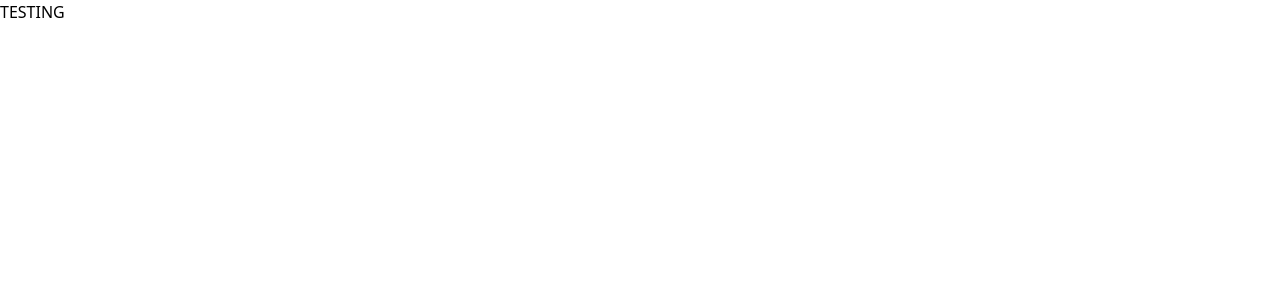
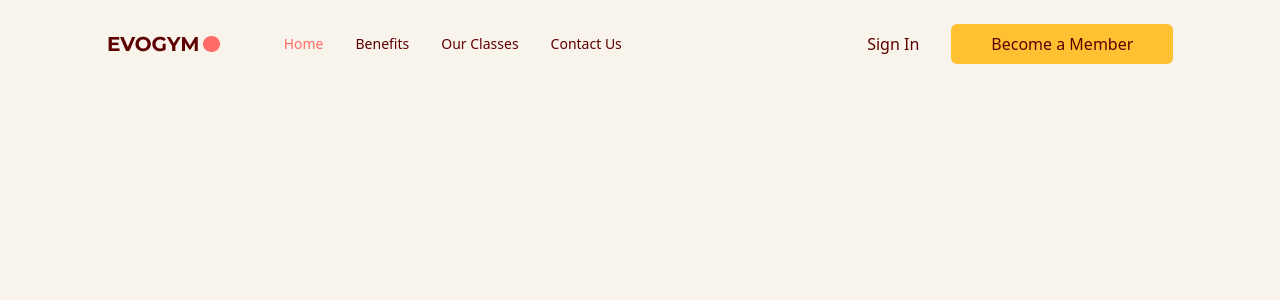
Before and after one commit to hadidhardiansyah/fitness-app, a React (Vite) app: page / in a window 1280 px wide. Shown: the top 300 px of the page. Built offline with nearby package versions, Linux system fonts and the light colour scheme.

Commit message:
Create Navbar

```diff
--- a/src/App.tsx
+++ b/src/App.tsx
@@ -1,9 +1,30 @@
+import Navbar from "@/scenes/navbar"
+import { useEffect, useState } from "react"
+import { SelectedPage } from "@/shared/types";
+
 function App() {
+  const [selectedPage, setSelectedPage] = useState<SelectedPage>(SelectedPage.Home);
+  const [isTopOfPage, setIsTopOfPage] = useState<boolean>(true);
+
+  useEffect(() => {
+    const handleScroll = () => {
+      if (window.scrollY === 0) {
+        setIsTopOfPage(true);
+        setSelectedPage(SelectedPage.Home);
+      }
+
+      if (window.scrollY !== 0) setIsTopOfPage(false);
+    }
+
+    window.addEventListener("scroll", handleScroll);
+
+    return () => window.removeEventListener("scroll", handleScroll);
+  }, []);
 
   return (
-    <>
-      TESTING
-    </>
+    <div className="app bg-gray-20">
+      <Navbar isTopOfPage={isTopOfPage} selectedPage={selectedPage} setSelectedPage={setSelectedPage} />
+    </div>
   )
 }
 
--- /dev/null
+++ b/src/hooks/useMediaQuery.ts
@@ -0,0 +1,19 @@
+import { useState, useEffect } from "react";
+
+const useMediaQuery = (query: string) => {
+  const [matches, setMatches] = useState(false);
+
+  useEffect(() => {
+    const media = window.matchMedia(query);
+    if (media.matches !== matches) {
+      setMatches(media.matches);
+    }
+    const listener = () => setMatches(media.matches);
+    window.addEventListener("resize", listener);
+    return () => window.removeEventListener("resize", listener);
+  }, [matches, query]);
+
+  return matches;
+};
+
+export default useMediaQuery;
--- a/src/index.css
+++ b/src/index.css
@@ -1,3 +1,15 @@
+@import url('https://fonts.googleapis.com/css2?family=Montserrat:ital,wght@0,700;1,700&display=swap');
+
 @tailwind base;
 @tailwind components;
 @tailwind utilities;
+
+html,
+body,
+#root,
+.app {
+    height: 100%;
+    width: 100%;
+    /* font-family: "Montserrat", sans-serif; */
+    @apply text-gray-500;
+}
--- /dev/null
+++ b/src/scenes/navbar/Link.tsx
@@ -0,0 +1,23 @@
+import { SelectedPage } from "@/shared/types";
+import AnchorLink from "react-anchor-link-smooth-scroll"
+
+type Props = {
+    page: string;
+    selectedPage: SelectedPage;
+    setSelectedPage: (value: SelectedPage) => void;
+};
+
+const Link = ({ page, selectedPage, setSelectedPage }: Props) => {
+    const lowerCasePage = page.toLowerCase().replace(/ /g, "") as SelectedPage;
+  return (
+    <AnchorLink
+        className={`${selectedPage === lowerCasePage ? "text-primary-500" : ""} transition duration-500 hover:text-primary-300`}
+        href={`#${lowerCasePage}`}
+        onClick={() => setSelectedPage(lowerCasePage)}
+    >
+        {page}
+    </AnchorLink>
+  )
+}
+
+export default Link
--- /dev/null
+++ b/src/scenes/navbar/index.tsx
@@ -0,0 +1,78 @@
+import { useState } from "react"
+import { Bars3Icon, XMarkIcon } from "@heroicons/react/24/solid"
+import Logo from "@/assets/Logo.png"
+import Link from "./Link"
+import { SelectedPage } from "@/shared/types"
+import useMediaQuery from "@/hooks/useMediaQuery"
+import ActionButton from "@/shared/ActionButton"
+
+type Props = {
+  isTopOfPage: boolean;
+  selectedPage: SelectedPage;
+  setSelectedPage: (value: SelectedPage) => void;
+}
+
+const Navbar = ({ isTopOfPage, selectedPage, setSelectedPage }: Props) => {
+  const flexBetween = "flex items-center justify-between";
+  const [isMenuToogled, setIsMenuToogled] = useState<boolean>(false);
+  const isAboveMediumScreens = useMediaQuery("(min-width: 1060px)");
+  const navbarBackground = isTopOfPage ? "" : "bg-primary-100 drop-shadow"
+
+  return <nav>
+    <div className={`${navbarBackground} ${flexBetween} fixed top-0 z-30 w-full py-6`}>
+      <div className={`${flexBetween} mx-auto w-5/6`}>
+        <div className={`${flexBetween} w-full gap-16`}>
+          {/* LEFT SIDE */}
+          <img src={Logo} alt="logo" />
+
+          {/* RIGHT SIDE */}
+          {isAboveMediumScreens ? (
+            <div className={`${flexBetween} w-full`}>
+              <div className={`${flexBetween} gap-8 text-sm`}>
+                <Link page="Home" selectedPage={selectedPage} setSelectedPage={setSelectedPage} />
+                <Link page="Benefits" selectedPage={selectedPage} setSelectedPage={setSelectedPage} />
+                <Link page="Our Classes" selectedPage={selectedPage} setSelectedPage={setSelectedPage} />
+                <Link page="Contact Us" selectedPage={selectedPage} setSelectedPage={setSelectedPage} />
+              </div>
+              <div className={`${flexBetween} gap-8`}>
+                <p>Sign In</p>
+                <ActionButton setSelectedPage={setSelectedPage}>
+                  Become a Member
+                </ActionButton>
+              </div>
+            </div>)
+            :
+            (
+              <button className="rounded-full bg-secondary-500 p-2" onClick={() => setIsMenuToogled(!isMenuToogled)}>
+                <Bars3Icon className="h-6 w-6 text-white" />
+              </button>
+            )
+          }
+        </div>
+      </div>
+    </div>
+
+    {/* MOBILE MENU MODAL */}
+    {!isAboveMediumScreens && isMenuToogled && (
+      <div className="fixed right-0 bottom-0 z-40 h-full w-[300px] bg-primary-100 drop-shadow-xl">
+        {/* CLOSE ICON */}
+        <div className="flex justify-end p-12">
+          <button onClick={() => setIsMenuToogled(!isMenuToogled)}>
+            <XMarkIcon className="h-6 w-6 text-gray-400" />
+          </button>
+        </div>
+
+        {/* MENU ITEMS */}
+        <div className="ml-[33%] flex flex-col gap-10 text-2xl">
+          <Link page="Home" selectedPage={selectedPage} setSelectedPage={setSelectedPage} />
+          <Link page="Benefits" selectedPage={selectedPage} setSelectedPage={setSelectedPage} />
+          <Link page="Our Classes" selectedPage={selectedPage} setSelectedPage={setSelectedPage} />
+          <Link page="Contact Us" selectedPage={selectedPage} setSelectedPage={setSelectedPage} />
+        </div>
+      </div>
+    )}
+  </nav>
+
+}
+
+export default Navbar
--- /dev/null
+++ b/src/shared/ActionButton.tsx
@@ -0,0 +1,21 @@
+import AnchorLink from "react-anchor-link-smooth-scroll"
+import { SelectedPage } from "./types";
+
+type Props = {
+    children: React.ReactNode;
+    setSelectedPage: (value: SelectedPage) => void;
+}
+
+const ActionButton = ({ children, setSelectedPage }: Props) => {
+  return (
+    <AnchorLink
+        className="rounded-md bg-secondary-500 px-10 py-2 hover:bg-primary-500 hover:text-white"
+        onClick={() => setSelectedPage(SelectedPage.ContactUs)}
+        href={`#${SelectedPage.ContactUs}`}
+    >
+        {children}
+    </AnchorLink>
+  )
+}
+
+export default ActionButton
--- /dev/null
+++ b/src/shared/types.ts
@@ -0,0 +1,6 @@
+export enum SelectedPage {
+    Home = "home",
+    Benefits = "benefits",
+    OurClasses = "ourclasses",
+    ContactUs = "contactus",
+}
--- a/tsconfig.app.json
+++ b/tsconfig.app.json
@@ -1,5 +1,8 @@
 {
   "compilerOptions": {
+    "paths": {
+      "@/*": ["./src/*"]
+    },
     "tsBuildInfoFile": "./node_modules/.tmp/tsconfig.app.tsbuildinfo",
     "target": "ES2020",
     "useDefineForClassFields": true,
--- a/tsconfig.node.json
+++ b/tsconfig.node.json
@@ -1,8 +1,5 @@
 {
   "compilerOptions": {
-    "paths": {
-      "@/*": ["./src/*"]
-    },
     "tsBuildInfoFile": "./node_modules/.tmp/tsconfig.node.tsbuildinfo",
     "target": "ES2022",
     "lib": ["ES2023"],
```
